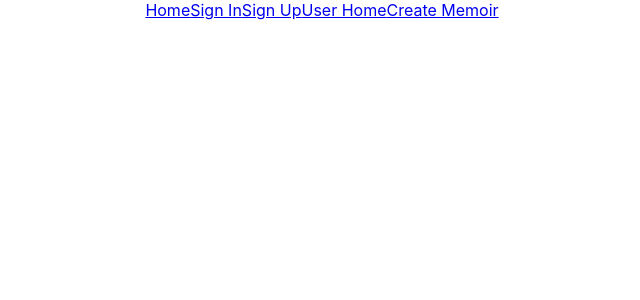
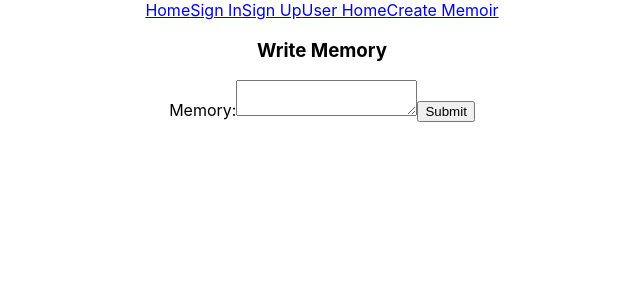
Before and after one commit to nikkiicole/Remember_App, a React (Create React App) app in the folder client/: page /edit-memory/1 in a window 1280 px wide. Shown: the top 300 px of the page, without its empty margins (318-958 px from the left). Built offline with nearby package versions, Linux system fonts and the light colour scheme.

Commit message:
Memory Edit

```diff
--- a/client/src/App.js
+++ b/client/src/App.js
@@ -7,6 +7,7 @@ import Header from "./Components/Header/Header.jsx"
 import UserHome from './Components/UserHome/UserHome.jsx'
 import CreateMemoir from "./Components/CreateMemoir/CreateMemoir.jsx"
 import EditMemoir from "./Components/EditMemoir/EditMemoir.jsx"
+import EditMemory from "./Components/EditMemory/EditMemory.jsx"
 import MemoirHome from "./Components/MemoirHome/MemoirHome.jsx"
 import MemoryGallery from "./Components/MemoryGallery/MemoryGallery.jsx"
 import PhotoGallery from "./Components/PhotoGallery/PhotoGallery.jsx"
@@ -55,6 +56,9 @@ function App() {
         <Route path="/user-home/:id/memories">
           <MemoryGallery />
         </Route>
+        <Route path="/edit-memory/:id">
+          <EditMemory />
+        </Route>
         <Route path="/user-home/:id/photos">
           <PhotoGallery />
         </Route>
--- a/client/src/Components/EditMemory/EditMemory.jsx
+++ b/client/src/Components/EditMemory/EditMemory.jsx
@@ -0,0 +1,35 @@
+import { useState } from 'react'
+import { editMemory } from "../../services/memory.js"
+
+function EditMemory(props) {
+  const [input, setInput] = useState({
+
+  });
+  const handleChange = (e) => {
+    const { name, value } = e.target;
+    setInput((prevState) => ({
+      ...prevState,
+      [name]: value,
+    }));
+  };
+
+  const handleSubmit = async (e) => {
+    e.preventDefault();
+    const res = await editMemory(props.id, input);
+    console.log(res);
+  };
+
+
+  return (
+    <div>
+      <h3>Write Memory</h3>
+      <form onChange={handleChange} onSubmit={handleSubmit}>
+        <label>Memory:</label>
+        <textarea name="content" value={input.content} />
+        <input type="submit"/>
+      </form>
+    </div>
+  )
+}
+
+export default EditMemory
```
